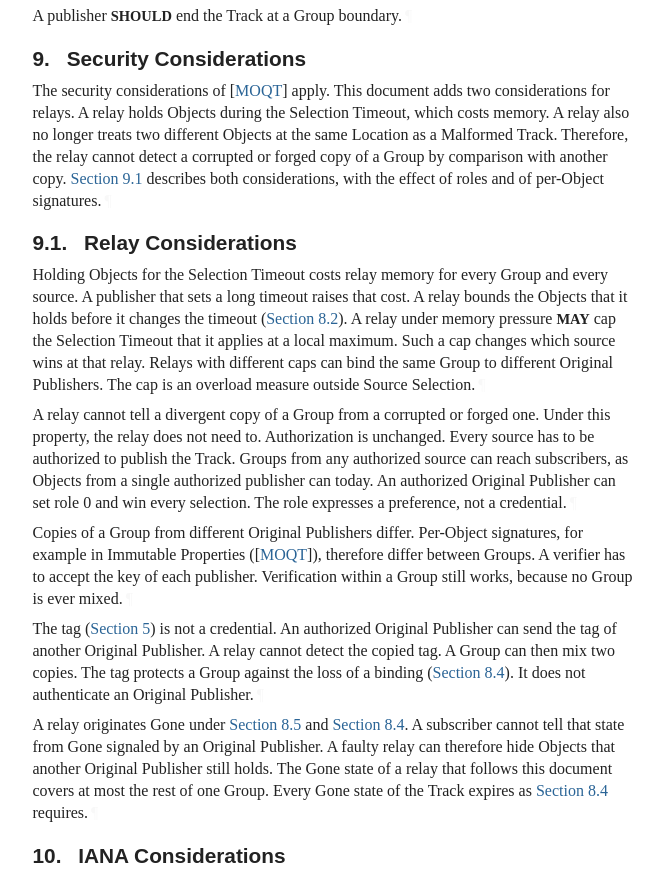
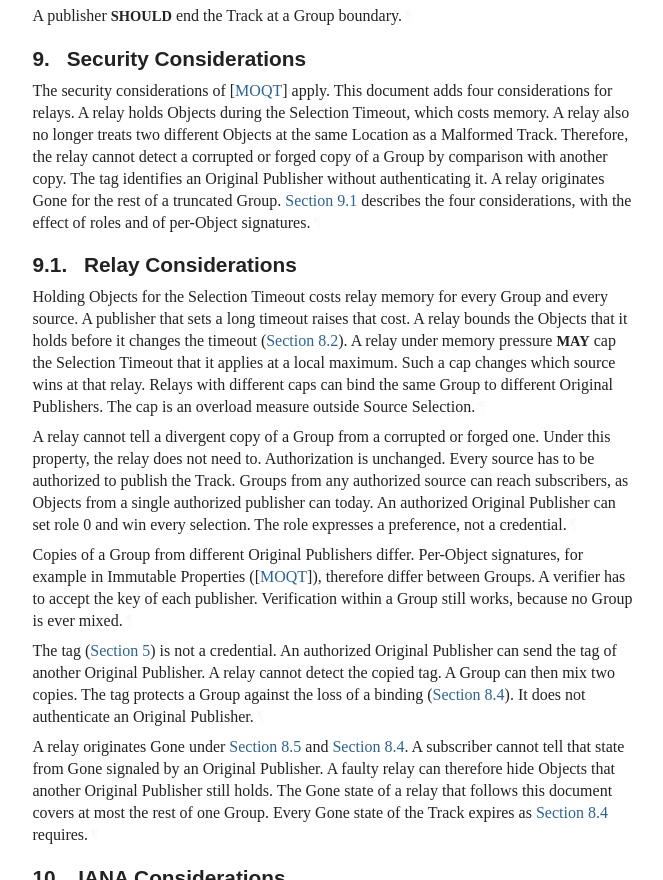
Before and after one commit to gwendalsimon/draft-simon-moq-redundant-publishers, a plain HTML site: page gwendal/front-sections/draft-simon-moq-redundant-publishers.html in a window 1280 px wide. Shown: the part 8810-9690 px from the top of the page, without its empty margins (92-755 px from the left). Drawn offline with Linux system fonts and the light colour scheme; a web font is replaced by a local one.

Commit message:
Script updating gh-pages from 94b1739. [ci skip]

```diff
--- a/gwendal/front-sections/draft-simon-moq-redundant-publishers.html
+++ b/gwendal/front-sections/draft-simon-moq-redundant-publishers.html
@@ -1754,12 +1754,14 @@ downstream subscriptions with PUBLISH_DONE and status TRACK_ENDED.<a href="#sect
       <h2 id="name-security-considerations">
 <a href="#section-9" class="section-number selfRef">9. </a><a href="#name-security-considerations" class="section-name selfRef">Security Considerations</a>
       </h2>
-<p id="section-9-1">The security considerations of <span>[<a href="#MOQT" class="cite xref">MOQT</a>]</span> apply. This document adds two
-considerations for relays. A relay holds Objects during the Selection Timeout, which costs
-memory. A relay also no longer treats two different Objects at the same Location
-as a Malformed Track. Therefore, the relay cannot detect a corrupted or forged
-copy of a Group by comparison with another copy. <a href="#relay-security" class="auto internal xref">Section 9.1</a> describes
-both considerations, with the effect of roles and of per-Object signatures.<a href="#section-9-1" class="pilcrow">¶</a></p>
+<p id="section-9-1">The security considerations of <span>[<a href="#MOQT" class="cite xref">MOQT</a>]</span> apply. This document adds four
+considerations for relays. A relay holds Objects during the Selection Timeout,
+which costs memory. A relay also no longer treats two different Objects at the
+same Location as a Malformed Track. Therefore, the relay cannot detect a
+corrupted or forged copy of a Group by comparison with another copy. The tag
+identifies an Original Publisher without authenticating it. A relay originates
+Gone for the rest of a truncated Group. <a href="#relay-security" class="auto internal xref">Section 9.1</a> describes the four
+considerations, with the effect of roles and of per-Object signatures.<a href="#section-9-1" class="pilcrow">¶</a></p>
 <div id="relay-security">
 <section id="section-9.1">
         <h3 id="name-relay-considerations">
```
Also changed, not shown: index.html (+22 -22 lines), gwendal/front-sections/draft-simon-moq-redundant-publishers.txt.
